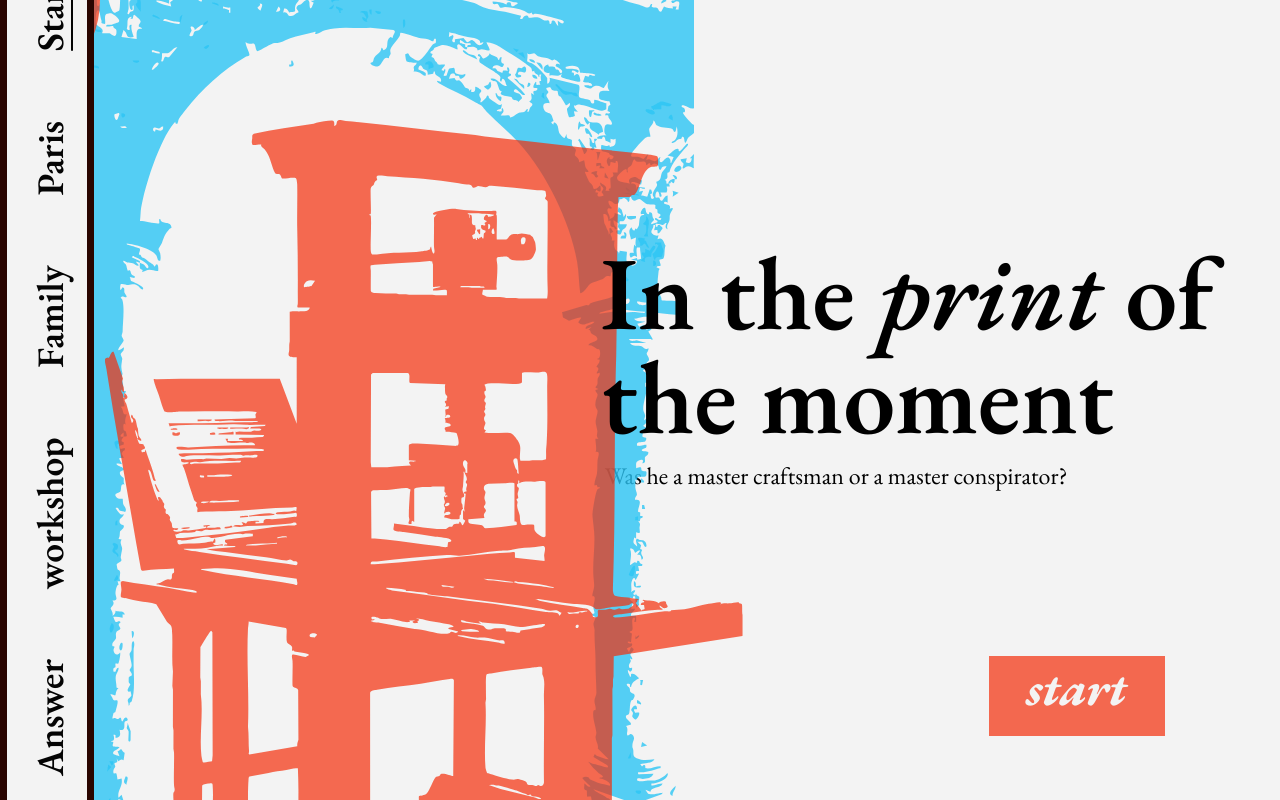
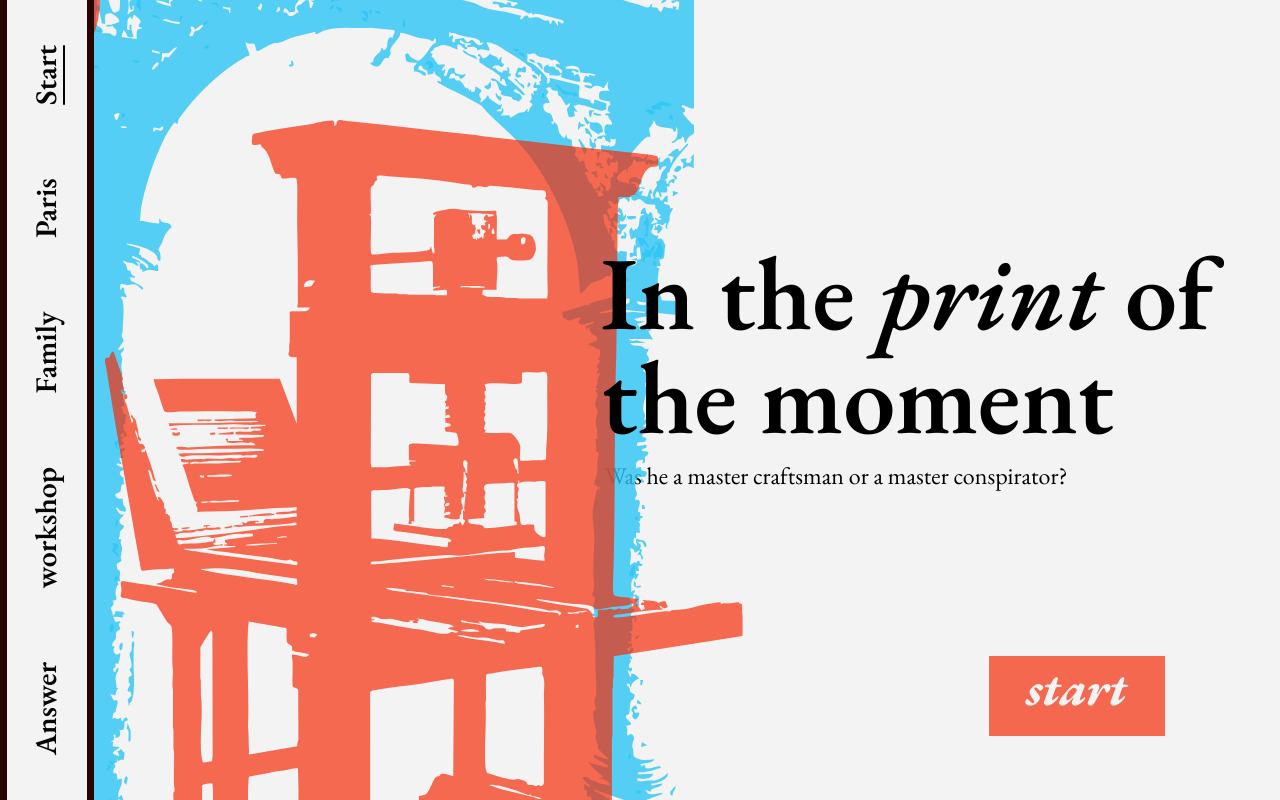
Before and after one commit to ameliadp2002/Int3-Plantin, a website built with Vite: page index.html in a window 1280 px wide. Shown: the top 800 px of the page. Built offline with nearby package versions, Linux system fonts and the light colour scheme.

Commit message:
menu added only final touche needed now

```diff
--- a/css/style.css
+++ b/css/style.css
@@ -83,7 +83,11 @@ html{
   .menu__list{
     display: flex;
 
-    justify-content: space-between;
+    font-size: var(--step-1);
+
+    justify-content: space-around;
+    padding-right: 2rem;
+    margin-left: -1rem;
     align-items: center;
   }
 
@@ -92,6 +96,7 @@ html{
     text-decoration: none;
     color: #040404;
     font-weight: 600;
+
 
     transition: opacity 200ms ease-in-out;
     overflow: hidden;
@@ -726,7 +731,16 @@ font-weight: 600;
     .menu__list{
       display: flex;
       flex-flow: row-reverse;
-      justify-content: space-between;
+      justify-content: space-around;
+      padding-right: 2rem;
+    }
+
+    .menu__item {
+      text-decoration: none;
+      color: #040404;
+      font-weight: 600;
+
+      transition: opacity 200ms ease-in-out;
     }
 
     .header__content, .main{
--- a/main.js
+++ b/main.js
@@ -34,7 +34,7 @@ mm.add("(max-width: 800px)", () => {
   gsap.to(".plantin", {
     y: () => {
       const startY = document.querySelector(".plantin").offsetTop;
-      const endY = document.querySelector(".trapezoid").offsetTop - 150;
+      const endY = document.querySelector(".trapezoid").offsetTop - 100;
       return endY - startY;
     },
     x: -50,
```
